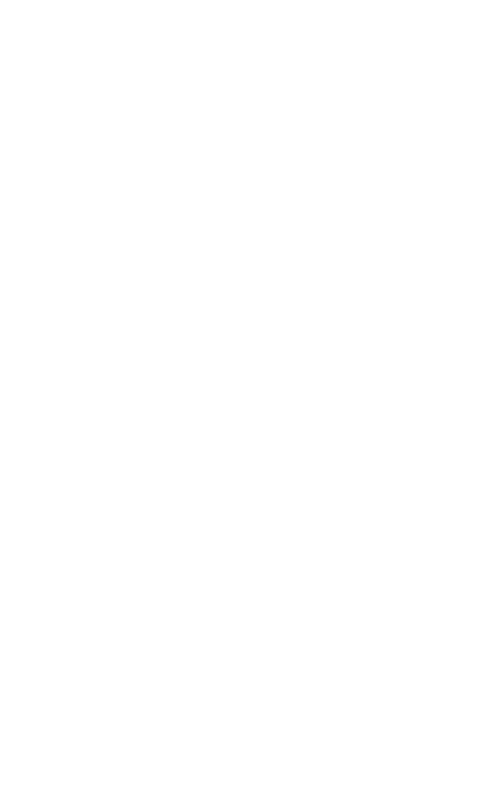
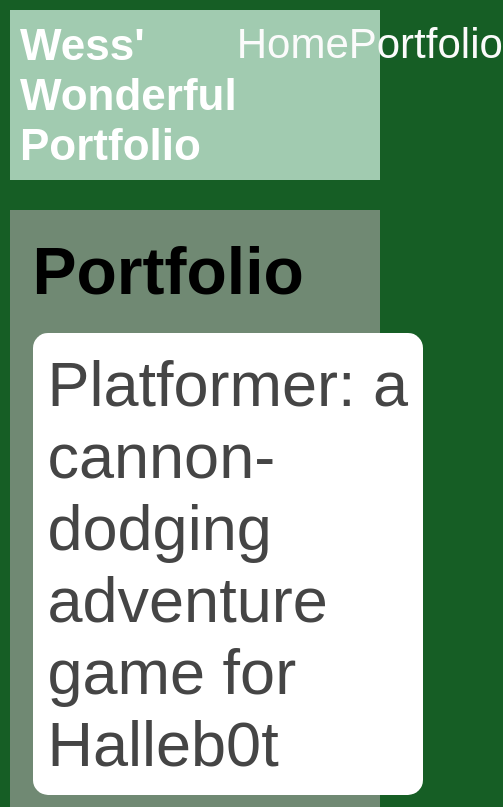
Before and after one commit to TheBessWess/TheBessWess.github.io, a plain HTML site: page portfolio.html in a window 390 px wide. Shown: the top 807 px of the page, 503 px wide, since content can reach past the window. Drawn offline with Linux system fonts and the light colour scheme.

Commit message:
add portfolio page to website

```diff
--- a/portfolio.html
+++ b/portfolio.html
@@ -0,0 +1,39 @@
+<!DOCTYPE html>
+<html>
+  <head>
+    <title>Wess' Wonderful Portfolio</title>
+    <link rel="stylesheet" href="style.css"/>
+  </head>
+
+  <body>
+    <div id="all-contents">
+      <nav>
+        <h1>Wess' Wonderful Portfolio</h1>
+        <ul id="nav-ul">
+          <li class="nav-li">
+            <a href="index.html">Home</a>
+          </li>
+          <li class="nav-li">
+            <a href="portfolio.html">Portfolio</a>
+          </li>
+        </ul>
+      </nav>
+      <main>
+ <div class="content">
+    <h1>Portfolio</h1>
+    <ul id="portfolio">
+      <li>
+        <a href="fsd-projects/platformer/">Platformer: a cannon-dodging adventure game for Halleb0t</a>
+</li>
+<li>
+  <a href="fsd-projects/bouncing-box/">Bouncing Box: A fun introduction to web game development</a>
+</li>
+<li>
+  <a href="fsd-projects/circularity/">Circularity: A poetic motion experiment with circles</a>
+</li>
+    </ul>
+  </div>
+      </main>
+    </div>
+  </body>
+</html>
--- a/style.css
+++ b/style.css
@@ -4,7 +4,7 @@
 
 body {
   margin: 0;
-  background: rgb(108, 101, 187);
+  background: rgb(22, 94, 37);
   color: rgb(45, 45, 45);
   padding: 10px;
   font-family: Arial, sans-serif;
@@ -16,7 +16,7 @@
 }
 /* navigation menu */
 nav {
-    background: rgb(164, 159, 210);
+    background: rgb(161, 203, 176);
     margin: 0 auto;
     display: flex;
     padding: 10px;
@@ -37,7 +37,7 @@
 }
 .nav-li {
     display: inline-block;
-    padding: 0 10px;
+    padding: 10 10px;
 }
 a {
     text-decoration: none;
@@ -45,7 +45,7 @@
 }
 /* main container area beneath menu */
 main {
-    background: rgb(120, 139, 185);
+    background: rgb(112, 137, 115);
     display: flex;
     margin-top: 20px;
 }
@@ -74,3 +74,77 @@
 h2, h3 {
     margin: 0px;
 }
+/* Portfolio styles */
+.content h1 {
+  color: black;
+}
+
+#portfolio {
+  list-style-type: none;
+  padding-left: 0;
+}
+
+#portfolio li {
+  background: #fff;
+  padding: 10px;
+  border-radius: 10px;
+  margin-bottom: 10px;
+}
+
+#portfolio li:hover {
+  background: #eee;
+}
+
+#portfolio a {
+  text-decoration: none;
+  color: #454545;
+}
+/* responsive web design */
+@media screen and (min-width: 120px) and (max-width: 1080px) {
+  main {
+    height: 100ch;
+    zoom: 1.5;
+    display: grid;
+  }
+
+  h1 {
+    font-size: 44px;
+  }
+
+  h2 {
+    font-size: 42px;
+  }
+
+  h3 {
+    font-size: 36px;
+  }
+
+  #all-contents {
+    height: 100ch;
+    margin: none;
+  }
+
+  a {
+    font-size: 42px;
+  }
+
+  .sidebar {
+    margin-right: 0px;
+    justify-content: center;
+    align-items: center;
+  }
+
+  .sidebar-img {
+    width: 100%;
+  }
+
+  p,
+  li {
+    font-size: 24px;
+  }
+
+  .content {
+    align-content: center;
+    justify-content: center;
+  }
+}
```
